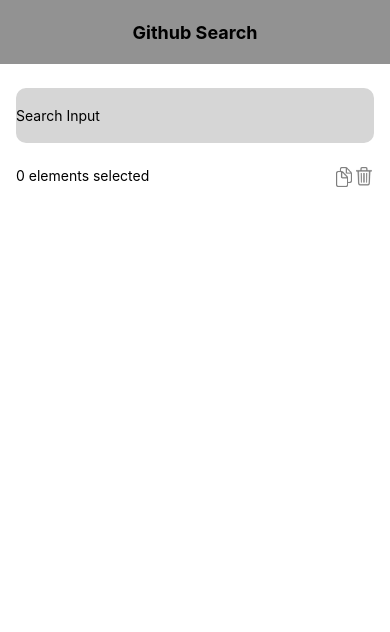
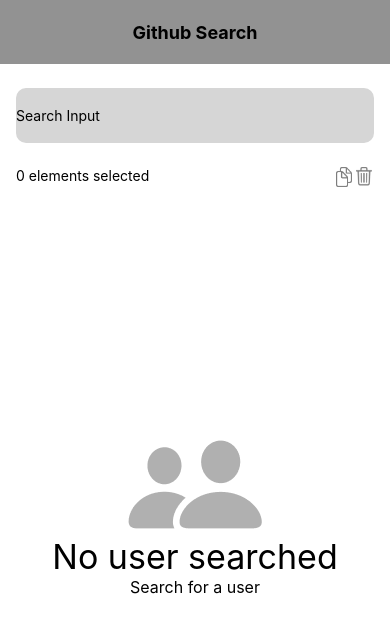
Before and after one commit to raphpay/fulll, a React Native app: screen / in a window 390 px wide. Shown: the top 632 px of the page. Built offline with nearby package versions, Linux system fonts and the light colour scheme.

Commit message:
Feature: Show empty view #1

```diff
--- a/App.tsx
+++ b/App.tsx
@@ -11,6 +11,7 @@
 import APIService from './src/business-logic/APIService';
 import IUser from './src/business-logic/model/IUser';
 import styles from './src/ui/assets/styles/AppStyles';
+import ContentUnavailableView from './src/ui/components/ContentUnavailableView';
 import ListItem from './src/ui/components/ListItem';
 
 function App(): React.JSX.Element {
@@ -25,8 +26,12 @@
 
   async function onChangeText(text: string) {
     setSearchText(text);
+    if (text.length === 0) {
+      setUsers([]);
+    } else {
       const apiUsers = await APIService.getUsers(text);
       setUsers(apiUsers);
+    }
   }
 
   return (
@@ -53,6 +58,13 @@
           </TouchableOpacity>
         </View>
       </View>
+      {users.length === 0 ? (
+        <ContentUnavailableView
+          title={'No user searched'}
+          message={'Search for a user'}
+          image={<Image source={peopleIcon} />}
+        />
+      ) : (
         <FlatList
           style={styles.scrollView}
           data={users}
@@ -65,6 +77,7 @@
           )}
           keyExtractor={item => item.id}
         />
+      )}
     </SafeAreaView>
   );
 }
```
Lines whose indentation alone changed are shown as unchanged.
